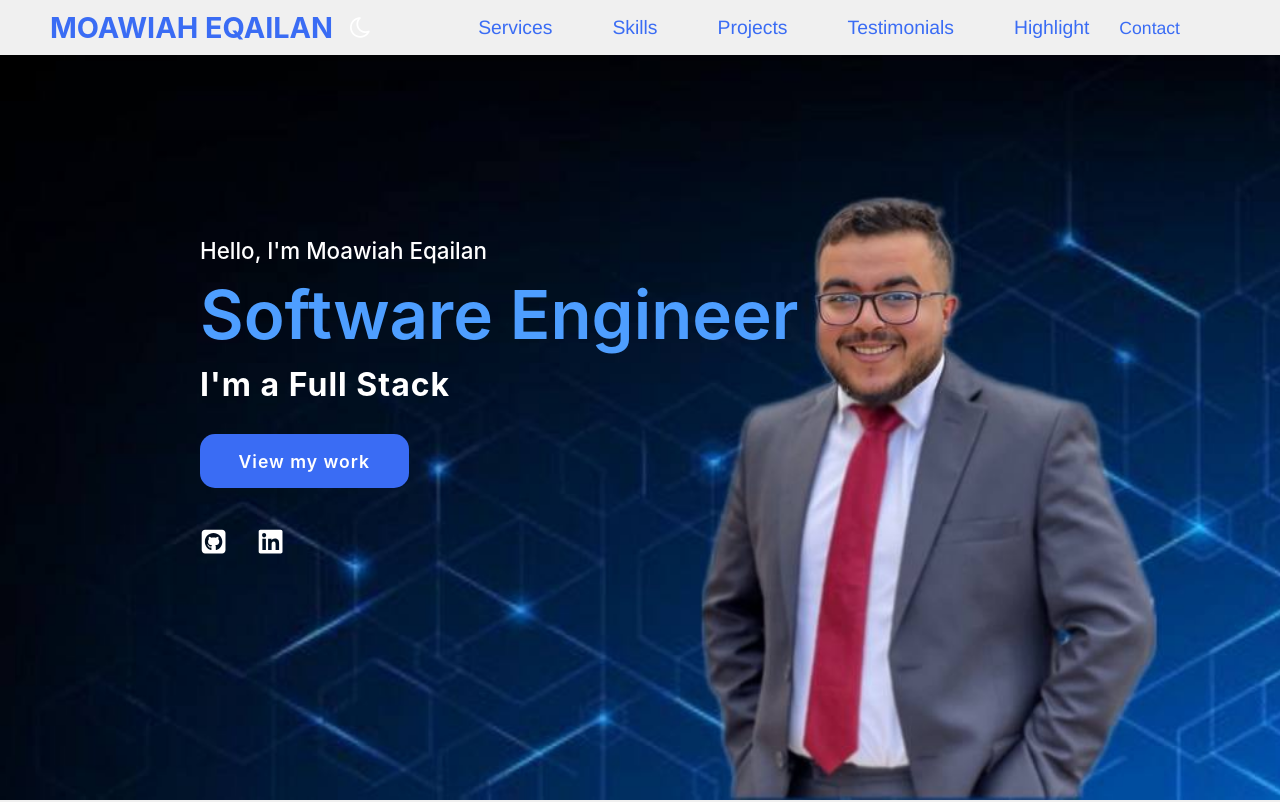
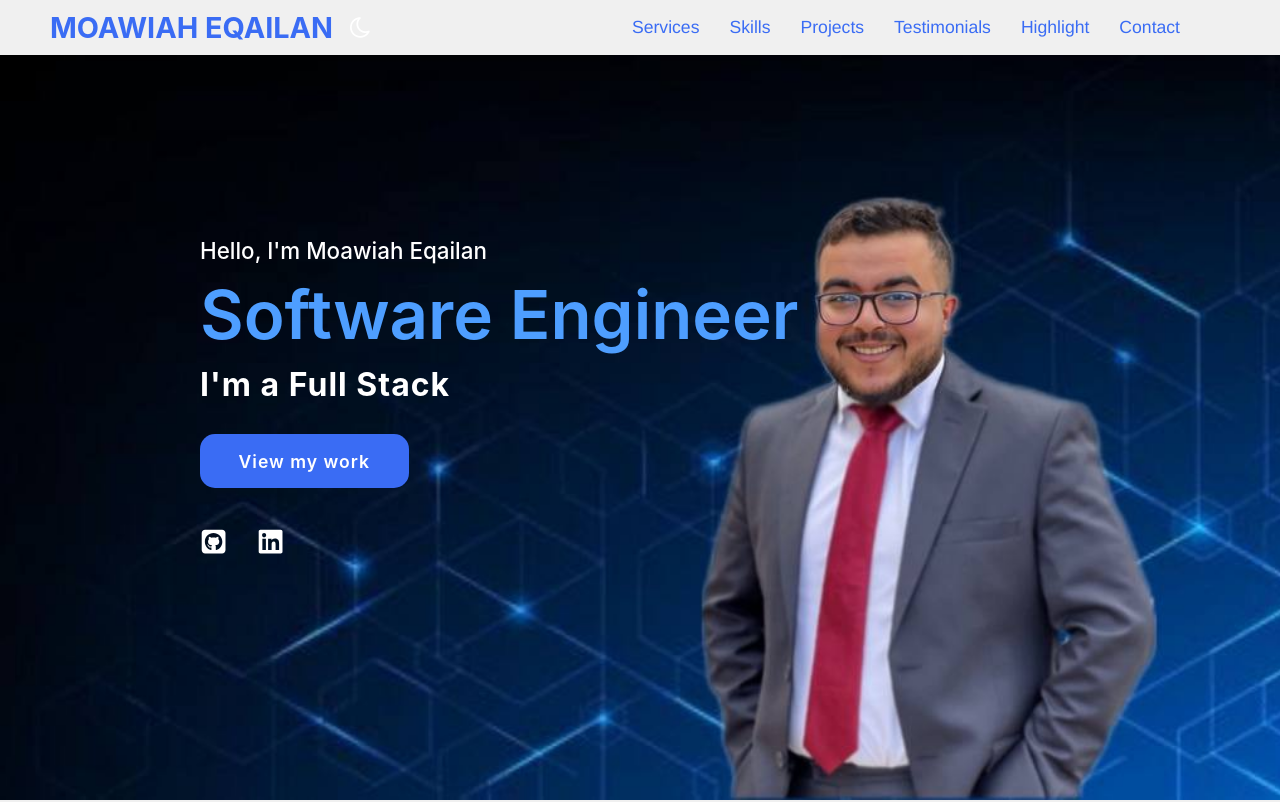
Before and after one commit to Moawiah-Eqailan/React-Portfolio, a React (Create React App) app: page / in a window 1280 px wide. Shown: the top 802 px of the page. Built offline with nearby package versions, Linux system fonts and the light colour scheme.

Commit message:
fixing bugs

```diff
--- a/src/components/Header.js
+++ b/src/components/Header.js
@@ -14,20 +14,11 @@ function Header({ isDarkMode, toggleDarkMode }) {
       </button>
 
       <nav className="navigation">
-        <a href="#">
-      <ScrollLink to="Services" >Services</ScrollLink></a>
-      <a href="#">
+      <ScrollLink to="Services" >Services</ScrollLink>
         <ScrollLink to="Skills" >Skills</ScrollLink>
-      </a>
-        <a href="#">
          <ScrollLink to="Projects" >Projects</ScrollLink>
-       </a>
-        <a href="#">
         <ScrollLink to="Testimonials" >Testimonials</ScrollLink>
-        </a>
-        <a href="#">
         <ScrollLink to="Highlight" >Highlight</ScrollLink>
-        </a>
         <Link to="/Contact">Contact</Link>
       </nav>
     </header>
```
